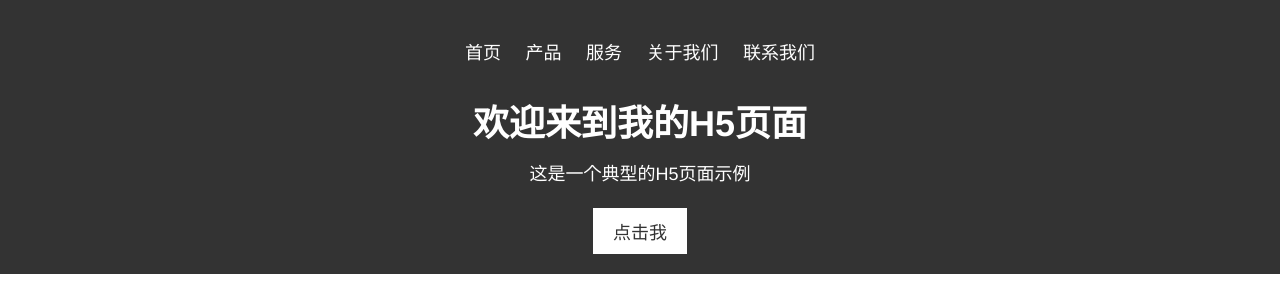
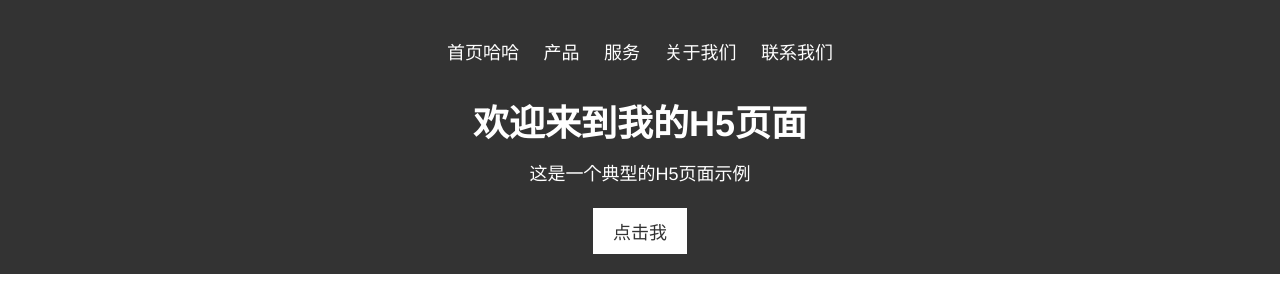
Before and after one commit to allenlou213/showtime, a plain HTML site: page index.html in a window 1280 px wide. Shown: the top 291 px of the page. Drawn offline with nearby package versions, Linux system fonts and the light colour scheme.

Commit message:
--other test change

```diff
--- a/index.html
+++ b/index.html
@@ -12,7 +12,7 @@
 	<header>
 		<nav>
 			<ul>
-				<li><a href="#">首页</a></li>
+				<li><a href="#">首页哈哈</a></li>
 				<li><a href="#">产品</a></li>
 				<li><a href="#">服务</a></li>
 				<li><a href="#">关于我们</a></li>
```
